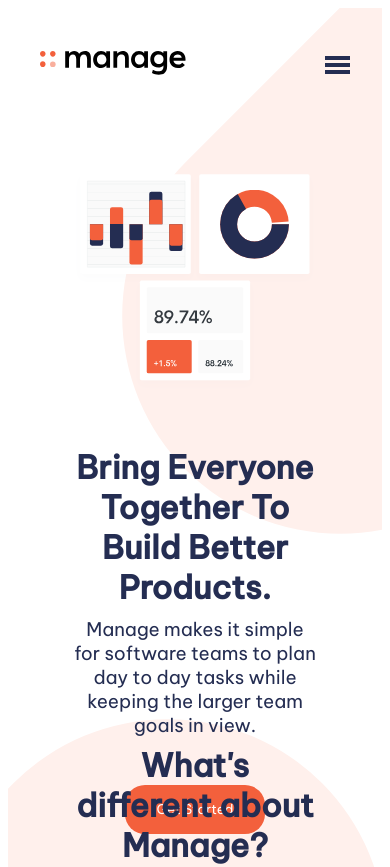
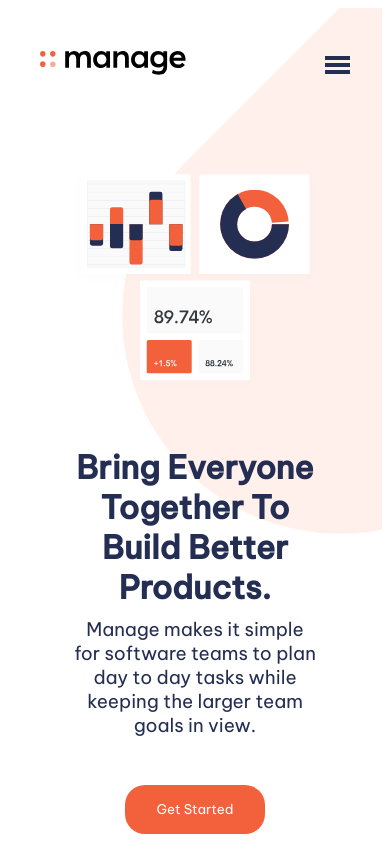
Before and after one commit to McGarry-A/ManageLandingPage, a React (Create React App) app: page / in a window 390 px wide. Shown: the top 867 px of the page. Built offline with nearby package versions, Linux system fonts and the light colour scheme.

Commit message:
fixed iphone?

```diff
--- a/src/Features/Features.css
+++ b/src/Features/Features.css
@@ -63,7 +63,7 @@
   }
 }
 
-@media screen and (max-width: 375px) {
+@media screen and (max-width: 425px) {
   .features {
     height: 600px;
     margin-bottom: 100px;
--- a/src/Features/Features.scss
+++ b/src/Features/Features.scss
@@ -52,7 +52,7 @@
   }
 }
 
-@media screen and (max-width: 375px) {
+@media screen and (max-width: 425px) {
   .features {
     height: 600px;
     margin-bottom: 100px;
--- a/src/FooterBanner/FooterBanner.css
+++ b/src/FooterBanner/FooterBanner.css
@@ -85,7 +85,7 @@
   }
 }
 
-@media screen and (max-width: 375px) {
+@media screen and (max-width: 425px) {
   .footer-banner .footer-banner-left {
     font-size: 1.2em;
   }
--- a/src/FooterBanner/FooterBanner.scss
+++ b/src/FooterBanner/FooterBanner.scss
@@ -66,7 +66,7 @@
     }
 }
 
-@media screen and (max-width:375px) {
+@media screen and (max-width:425px) {
     .footer-banner {
         .footer-banner-left {
             font-size: 1.2em;
--- a/src/Hero/Hero.css
+++ b/src/Hero/Hero.css
@@ -137,9 +137,9 @@
   }
 }
 
-@media screen and (max-width: 375px) {
+@media screen and (max-width: 425px) {
   .hero .hero-left .hero-cta {
-    margin-bottom: 200px;
+    margin-bottom: 40px;
   }
 }
 /*# sourceMappingURL=Hero.css.map */
--- a/src/Hero/Hero.scss
+++ b/src/Hero/Hero.scss
@@ -105,11 +105,11 @@
   }
 }
 
-@media screen and (max-width: 375px) {
+@media screen and (max-width: 425px) {
   .hero {
     .hero-left {
       .hero-cta {
-        margin-bottom: 200px;
+        margin-bottom: 40px;
       }
     }
   }
```
Also changed, not shown: 1 other file (tests, documents, lock files or other folders).
